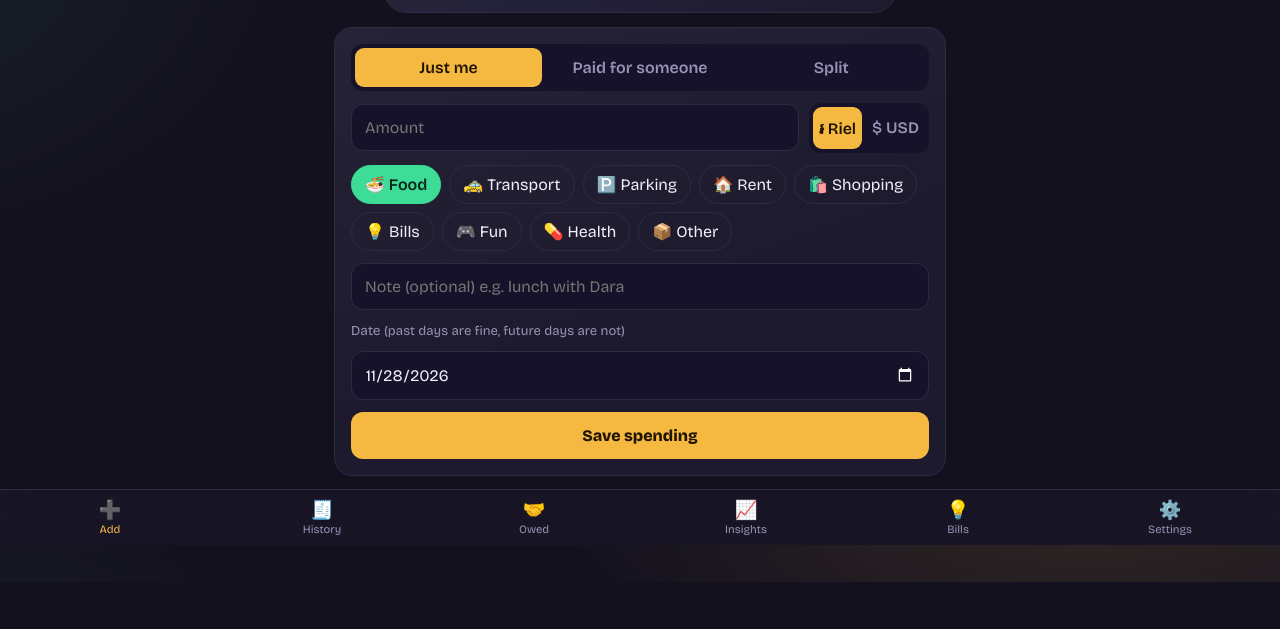
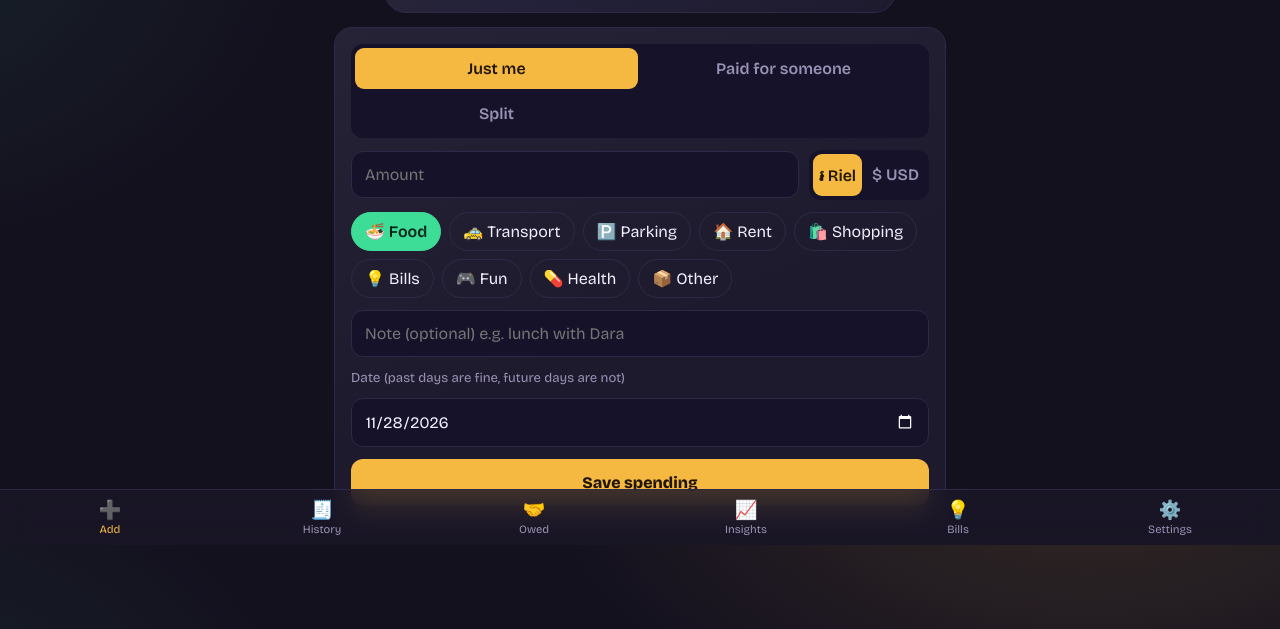
Before and after one commit to sannysiep/Kaksa, a plain HTML site: page index.html in a window 1280 px wide. Shown: the part 255-884 px from the top of the page. Before the commit the page ends 837 px from the top, so only its background shows below. Drawn offline with nearby package versions, Linux system fonts and the light colour scheme; no server answers.

Commit message:
Update style.css

```diff
--- a/style.css
+++ b/style.css
@@ -195,3 +195,7 @@ nav button{min-width:0}
 
 /* v11 */
 .rdl.dl{color:var(--mut);font-size:.7rem}
+
+/* v12: "They paid" button grid */
+#kind{display:grid;grid-template-columns:1fr 1fr}
+#kind button{padding:11px 6px}
```
